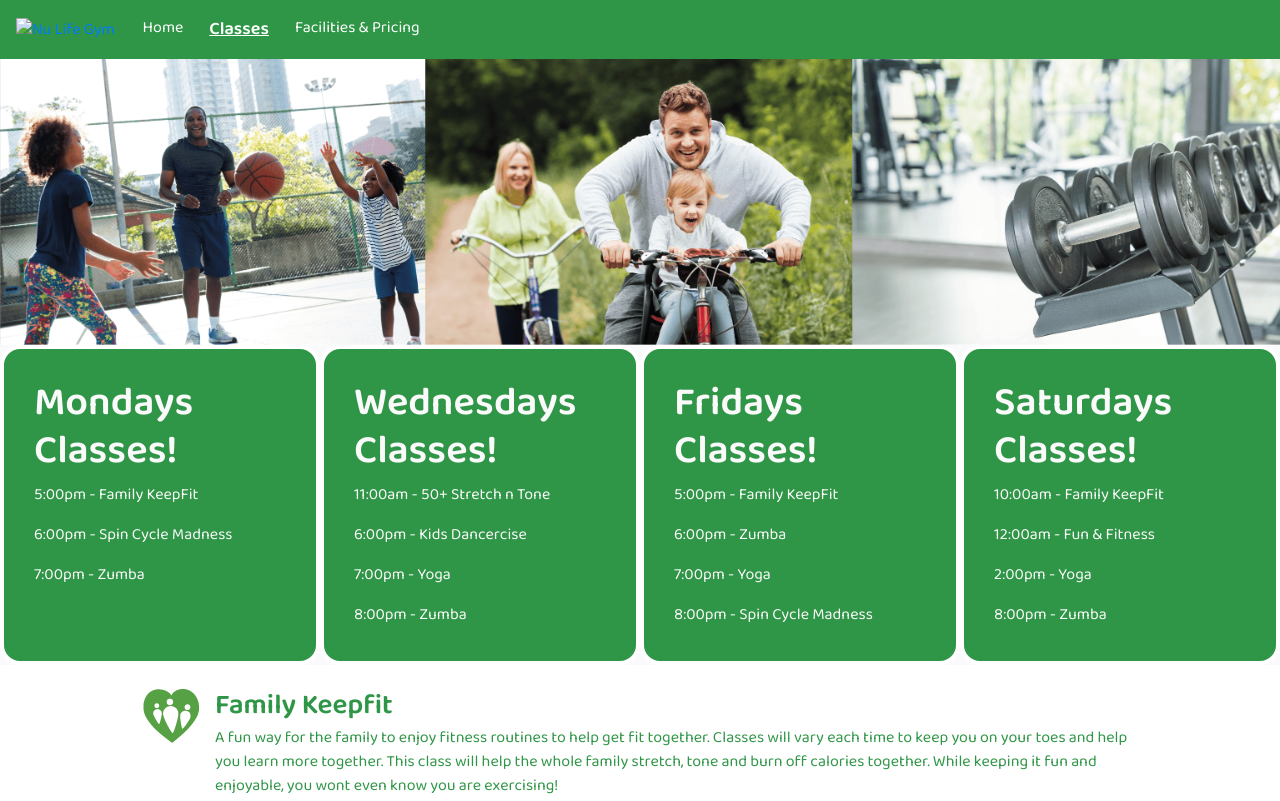
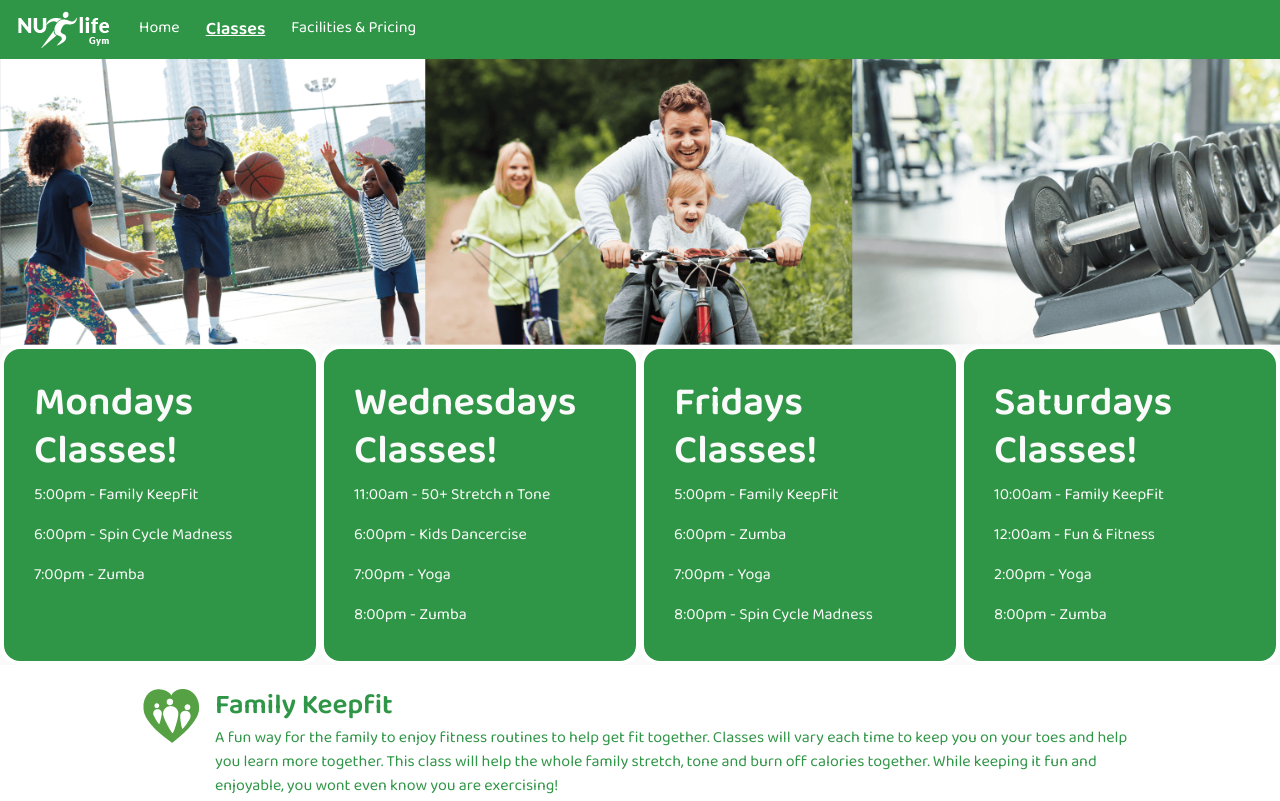
Before and after one commit to Code-Institute-Submissions/Gym-Startup, a plain HTML site: page classes.html in a window 1280 px wide. Shown: the top 801 px of the page. Drawn offline with nearby package versions, Linux system fonts and the light colour scheme; the site is published under a folder, as on GitHub Pages, so addresses that start at the root find nothing.

Commit message:
final commit after adding color sample for color theme

```diff
--- a/classes.html
+++ b/classes.html
@@ -18,7 +18,7 @@
 <body>
     <!-- Navbar Section -->
     <nav class="navbar navbar sticky-top navbar-expand-lg navbar-light" id="nav-bar">
-        <a href="index.html"><img src="/assets/images/gym-logo.png" alt="Nu Life Gym" id="brand-logo"></a>
+        <a href="index.html"><img src="./assets/images/gym-logo.png" alt="Nu Life Gym" id="brand-logo"></a>
         <button class="navbar-toggler" type="button" data-toggle="collapse" data-target="#navbarNav"
             aria-controls="navbarNav" aria-expanded="false" aria-label="Toggle navigation">
             <span class="navbar-toggler-icon"></span>
```
Also changed, not shown: facilities-pricing.html (+1 -1 lines), assets/images/color-theme.png (added), 1 other file.
